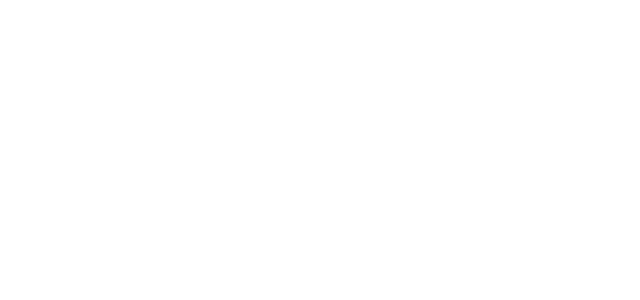
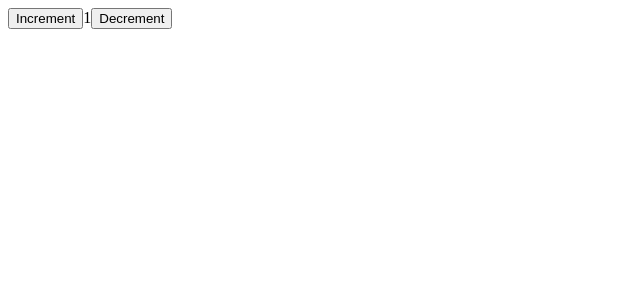
Before and after one commit to r0mka/stephen-grider-typescript, a React (Create React App) app in the folder 7-rrts/: page / in a window 1280 px wide. Shown: the top 300 px of the page, without its empty margins (0-640 px from the left). Built offline with nearby package versions, Linux system fonts and the light colour scheme.

Commit message:
app functional component

```diff
--- a/7-rrts/src/index.tsx
+++ b/7-rrts/src/index.tsx
@@ -9,10 +9,44 @@
 interface AppProps {
   color?: string;
 }
-class App extends React.Component<AppProps> {
-  render() {
-    return <div>{this.props.color}</div>;
-  }
-}
+
+const App = (props: AppProps): JSX.Element => {
+  const [counter, setCounter] = React.useState(1);
+
+  const onIncrement = (): void => {
+    setCounter(counter + 1);
+  };
+  const onDecrement = (): void => {
+    setCounter(counter - 1);
+  };
+
+  return (
+    <div>
+      <button onClick={onIncrement}>Increment</button>
+      <span>{counter}</span>
+      <button onClick={onDecrement}>Decrement</button>
+    </div>
+  );
+};
+
+// class App extends React.Component<AppProps> {
+//   state = { counter: 1 };
+
+//   onIncrement = (): void => {
+//     this.setState({ counter: this.state.counter + 1 });
+//   };
+//   onDecrement = (): void => {
+//     this.setState({ counter: this.state.counter - 1 });
+//   };
+//   render() {
+//     return (
+//       <div>
+//         <button onClick={this.onIncrement}>Increment</button>
+//         <span>{this.state.counter}</span>
+//         <button onClick={this.onDecrement}>Decrement</button>
+//       </div>
+//     );
+//   }
+// }
 
 ReactDOM.render(<App />, document.querySelector('#root'));
```
